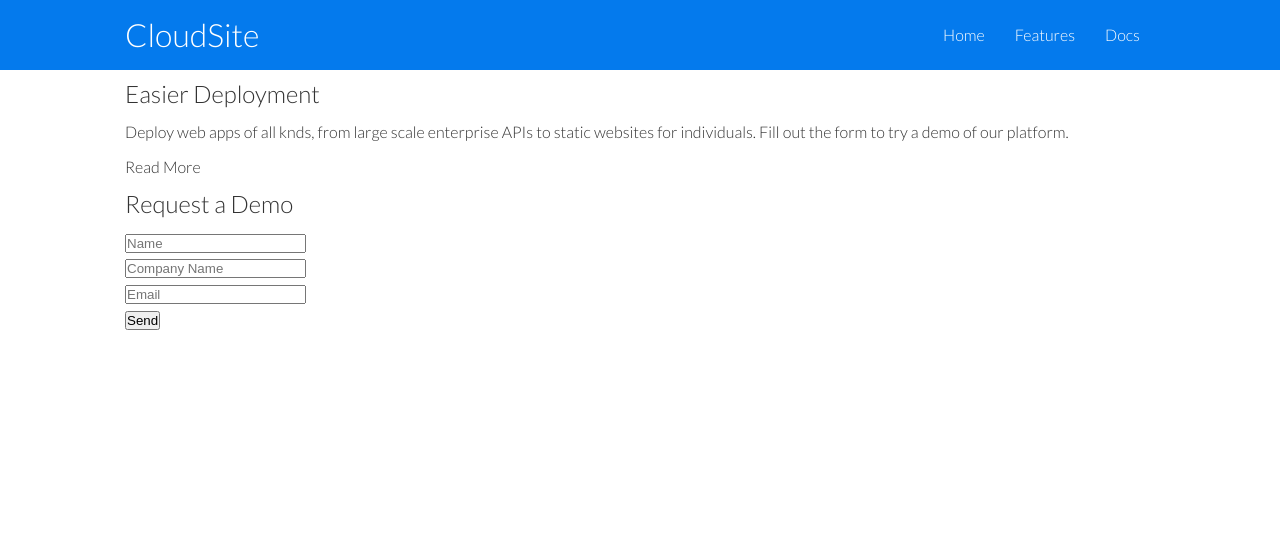
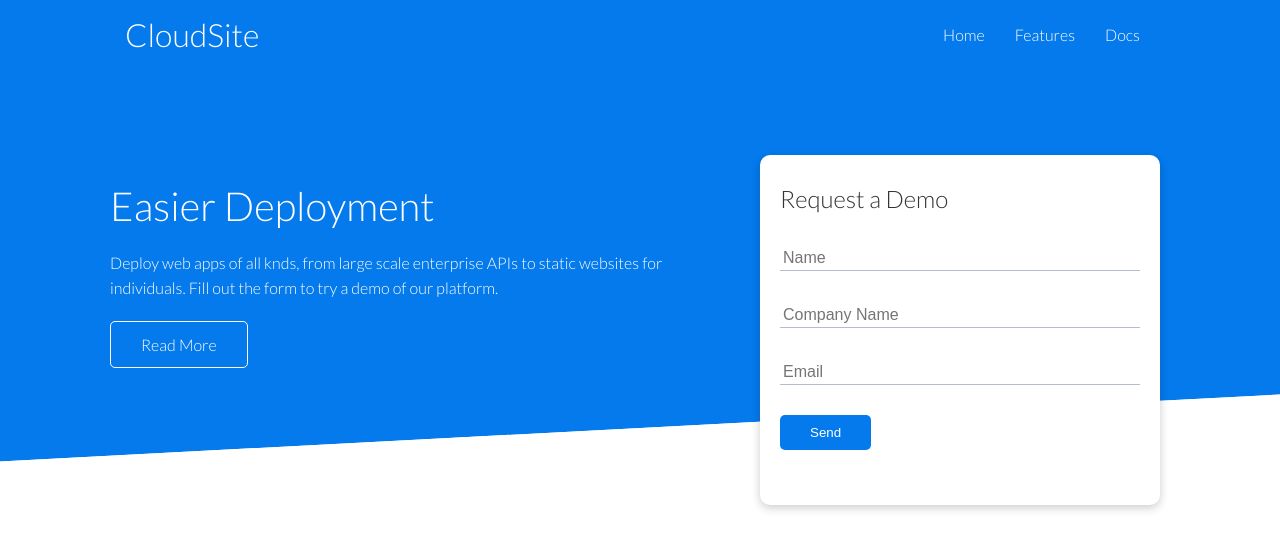
Before and after one commit to Ibnballo1/CloudSite, a plain HTML site: page index.html in a window 1280 px wide. Drawn offline with Linux system fonts and the light colour scheme.

Commit message:
Add transformation before and after showcase

```diff
--- a/styles.css
+++ b/styles.css
@@ -1,4 +1,8 @@
 @import url('https://fonts.googleapis.com/css2?family=Lato:wght@300&family=Poppins&display=swap');
+
+:root {
+    --primary-color: #047aed;
+}
 
 * {
     box-sizing: border-box;
@@ -37,8 +41,9 @@ img {
     height: auto;
 }
 
+/* Navbar */
 .navbar {
-    background-color: #047aed;
+    background-color: var(--primary-color);
     color: #fff;
     height: 70px;
 }
@@ -61,11 +66,101 @@ img {
     justify-content: space-between;
 }
 
+/* Show case */
+ .showcase {
+     height: 400px;
+     background-color: var(--primary-color);
+     color: #fff;
+     position: relative;
+ }
+
+ .showcase h1 {
+     font-size: 40px;
+ }
+
+ .showcase p {
+     margin: 20px 0;
+ }
+
+ .showcase .grid {
+     grid-template-columns: 55% 45%;
+     gap: 30px;
+     overflow: visible;
+ }
+
+ .showcase-form {
+     position: relative;
+     top: 60px;
+     height: 350px;
+     width: 400px;
+     padding: 40px;
+     z-index: 100;
+     justify-self: flex-end;
+ }
+
+ .showcase-form .form-control {
+     margin: 30px 0;
+ }
+
+ .showcase-form input[type='text'],
+ .showcase-form input[type='email'] {
+     border: 0;
+     border-bottom: 1px solid #b4becb;
+     width: 100%;
+     padding: 3px;
+     font-size: 16px;
+ }
+
+ .showcase-form input:focus {
+     outline: none;
+ }
+
+/* Styles use generally (utilities) */
 .container {
     max-width: 1110px;
     margin: 0 auto;
     overflow: auto;
     padding: 0 40px;
+}
+
+.card {
+    background-color: #fff;
+    color: #333;
+    border-radius: 10px;
+    box-shadow: 0 3px 10px rgba(0, 0, 0, 0.2);
+    padding: 20px;
+    margin: 10px;
+}
+
+.btn {
+    display: inline-block;
+    padding: 10px 30px;
+    cursor: pointer;
+    background-color: var(--primary-color);
+    color: #fff;
+    border: none;
+    border-radius: 5px;
+}
+
+.btn-outline {
+    background-color: transparent;
+    border: 1px solid #fff;
+}
+
+.btn:hover {
+    transform: scale(0.98);
+}
+
+.showcase::before,
+.showcase::after {
+    content: '';
+    position: absolute;
+    height: 100px;
+    bottom: -58px;
+    right: 0;
+    left: 0;
+    background-color: #fff;
+    transform: skewY(-3deg);
 }
 
 .flex {
@@ -74,3 +169,12 @@ img {
     align-items: center;
     height: 100%;
 }
+
+.grid {
+    display: grid;
+    grid-template-columns: repeat(2, 1fr);
+    gap: 20px;
+    justify-content: center;
+    align-items: center;
+    height: 100%;
+}
```
